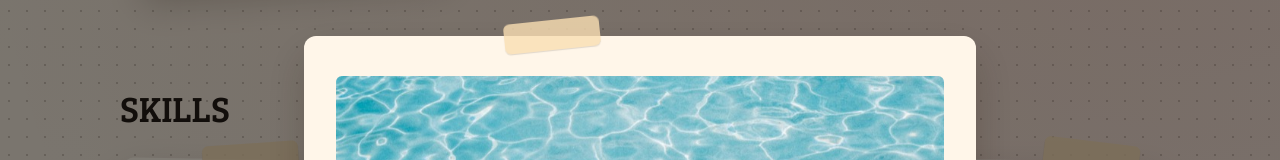
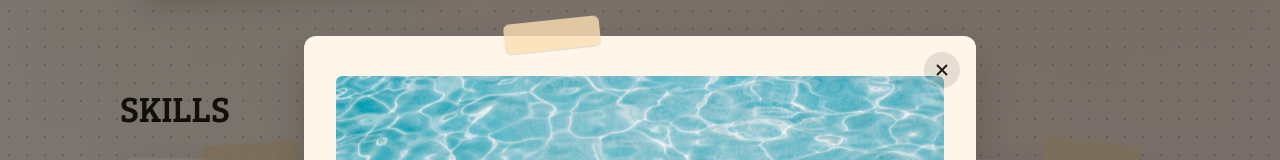
Before and after one commit to zooroy/roy-resume, a Next.js app: page / in a window 1280 px wide. Both pictures are taken after a click on the button 657 px from the left and 1136 px from the top of the page. Shown: the part 736-896 px from the top of the page. Built offline with nearby package versions, Linux system fonts and the light colour scheme.

Commit message:
feat(projects): 新增專案彈窗關閉按鈕

```diff
--- a/app/components/ProjectsSection.tsx
+++ b/app/components/ProjectsSection.tsx
@@ -192,6 +192,27 @@ export default function ProjectsSection({
               className="paper-card relative w-full max-w-2xl pt-2"
             >
               <span className="tape-strip -top-4 left-50 -rotate-6" />
+              <button
+                type="button"
+                aria-label={lang === 'zh' ? '關閉專案視窗' : 'Close project modal'}
+                onClick={() => setSelectedIndex(null)}
+                className="absolute top-4 right-4 z-10 flex h-9 w-9 cursor-pointer items-center justify-center rounded-full bg-black/10 text-(--foreground) transition-colors hover:bg-black/20 focus-visible:outline-2 focus-visible:outline-offset-2 focus-visible:outline-(--foreground)"
+              >
+                <svg
+                  aria-hidden="true"
+                  viewBox="0 0 24 24"
+                  width="18"
+                  height="18"
+                  fill="none"
+                  stroke="currentColor"
+                  strokeWidth="2.5"
+                  strokeLinecap="round"
+                  strokeLinejoin="round"
+                >
+                  <path d="M18 6 6 18" />
+                  <path d="m6 6 12 12" />
+                </svg>
+              </button>
               <div className="max-h-[90vh] overflow-y-auto p-8">
 
               {carouselImages.length > 1 ? (
```
